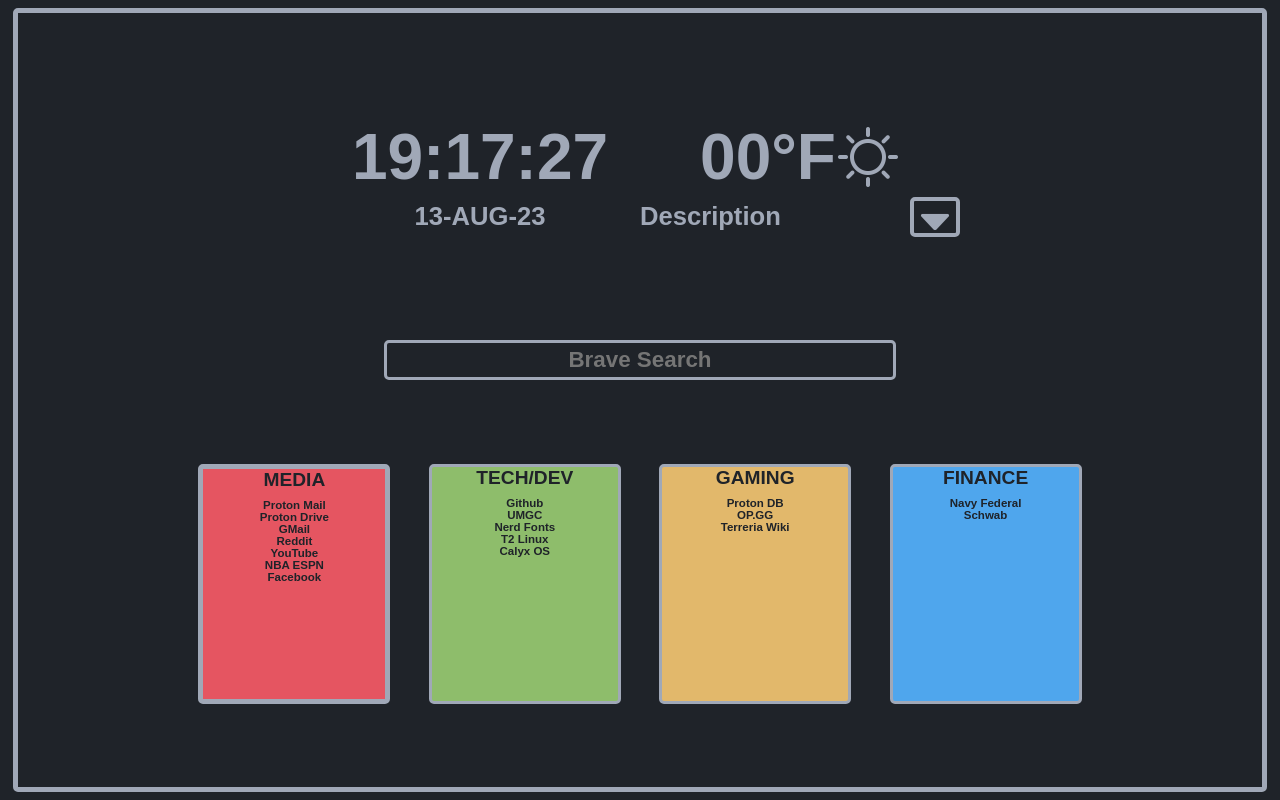
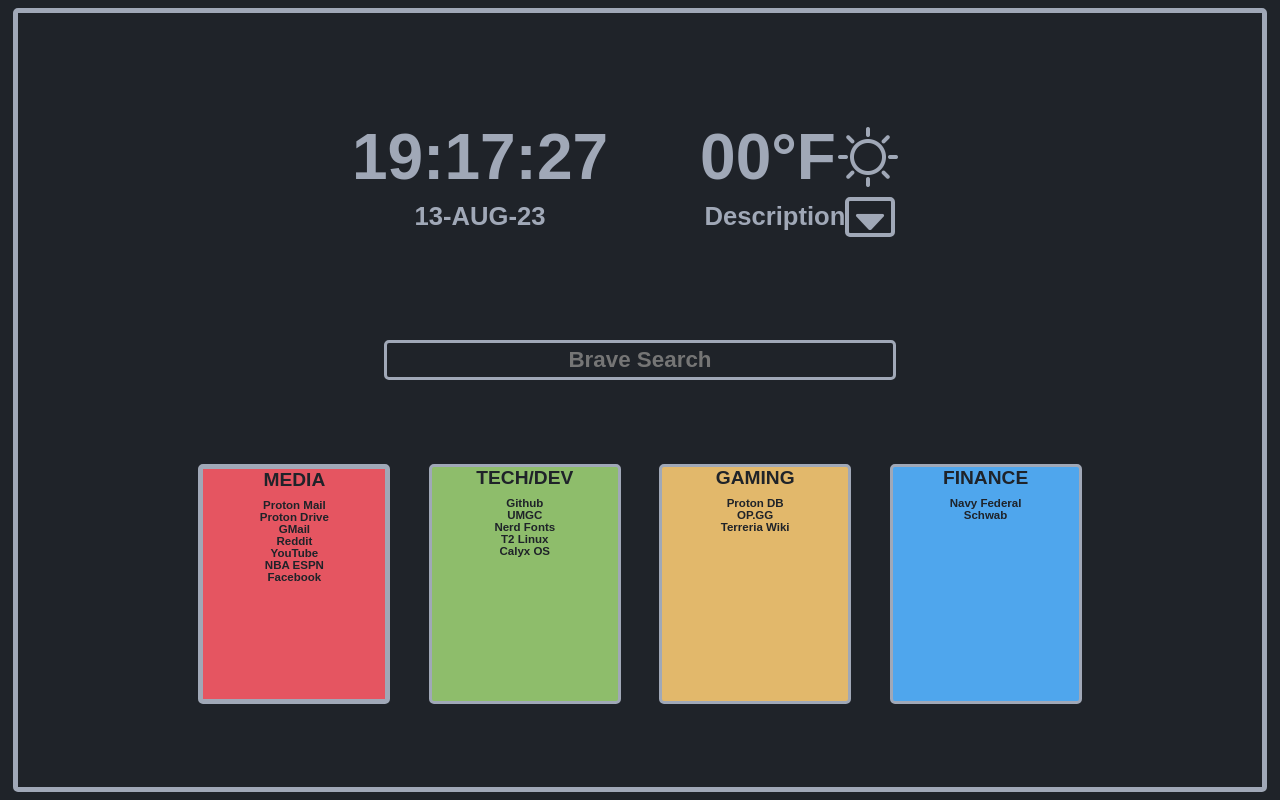
Before and after one commit to kylfp/fat-startpage, a plain HTML site: page index.html in a window 1280 px wide. Drawn offline with Linux system fonts and the light colour scheme; no server answers.

Commit message:
Update style.css

```diff
--- a/style.css
+++ b/style.css
@@ -130,7 +130,7 @@ body {
 
 .row-2 {
     display: flex;
-    justify-content: center;
+    justify-content: space between;
     align-items: baseline;
 }
 
@@ -145,7 +145,7 @@ body {
 
 .weather-desc-other {
     display: flex;
-    justify-content: space-between;
+    justify-content: center;
     align-items: center;
     width: 25vw;
     height: 5vh;
```
